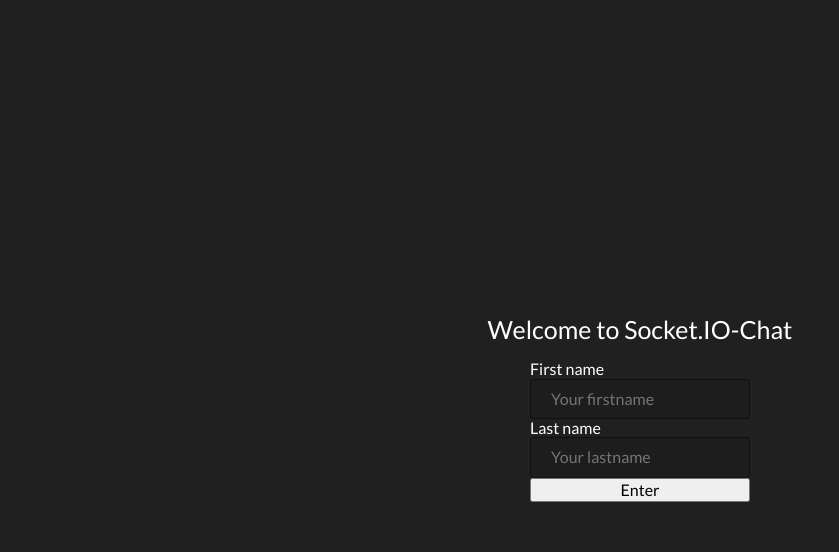
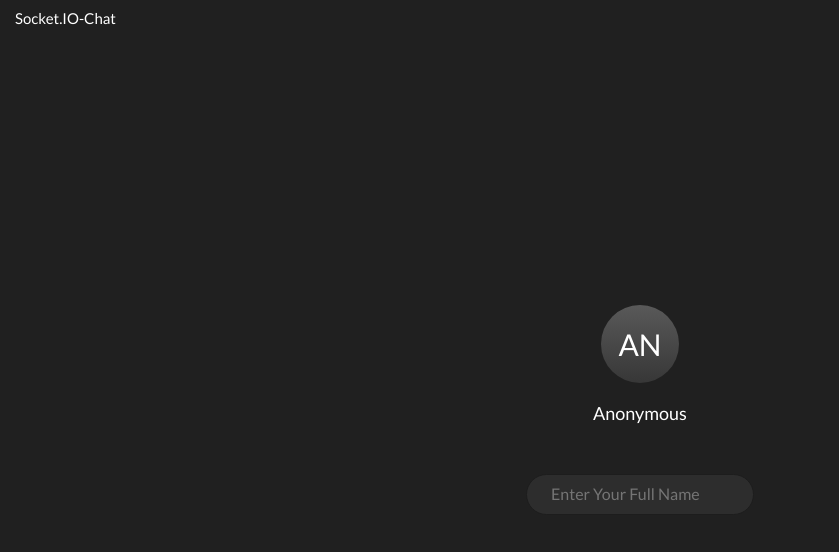
Before and after one commit to jsphkm/socket.io-react-chat, a React (Create React App) app: page / in a window 1280 px wide. Shown: the top 552 px of the page, without its empty margins (0-839 px from the left). Built offline with nearby package versions, Linux system fonts and the light colour scheme.

Commit message:
Create a landing page with user's full name input form  - Create a placeholder of a user icon with initials and name  - Create an input for full name  - Add a link back to the repo

```diff
--- a/src/landing-page/index.js
+++ b/src/landing-page/index.js
@@ -1,26 +1,35 @@
 import React from 'react';
+import { Link } from 'react-dom';
 import "./styles.css";
 
 const LandingPage = () => {
   return (
-    <div className="landingpage-container">
-      <h1 className="landingpage-header">
-        Welcome to Socket.IO-Chat
-      </h1>
-      <form className="name-form">
-        <label htmlFor="firstname-input">First name</label>
-        <input
-        id="firstname-input"
-        placeholder="Your firstname"
-        />
-        <label htmlFor="lastname-input">Last name</label>
-        <input
-        id="lastname-input"
-        placeholder="Your lastname"
-        />
-        <button type="submit">Enter</button>
-      </form>
-    </div>
+    <main className="landingpage-container">
+      <a
+      className="landingpage-header"
+      href="https://github.com/jsphkm/socket.io-chat"
+      rel="noopener noreferrer"
+      target="_blank"
+      >
+        Socket.IO-Chat
+      </a>
+      <div className="landingpage-subcontainer">
+        <div className="preview-container">
+          <div className="preview-icon-container">
+            <div className="preview-icon"></div>
+            <div className="preview-initials">AN</div>
+          </div>
+          <div className="preview-fullname">Anonymous</div>
+        </div>
+        <form className="name-form">
+          <input
+          id="fullname-input"
+          placeholder="Enter Your Full Name"
+          />
+          <button id="fullname-button" type="submit">Enter</button>
+        </form>
+      </div>
+    </main>
   )
 }
 
--- a/src/landing-page/styles.css
+++ b/src/landing-page/styles.css
@@ -1,26 +1,85 @@
 .landingpage-container {
   display: flex;
-  flex-direction: column;
   align-items: center;
   justify-content: center;
   height: 100vh;
 }
 
+.landingpage-subcontainer {
+  display: flex;
+  flex-direction: column;
+}
+
 .landingpage-header {
+  position: absolute;
+  top: 10px;
+  left: 15px;
   font-weight: 400;
-  font-size: 25px;
+  font-size: 15px;
+  text-align: center;
+  color: white;
+  text-decoration: none;
+}
+
+.preview-container {
+  display: flex;
+  flex-direction: column;
+  align-items: center;
+}
+
+.preview-icon-container {
+  position: relative;
+  margin: 20px 0;
+}
+
+.preview-icon {
+  background: linear-gradient(#595959, #373737);
+  border-radius: 45px;
+  width: 78px;
+  height: 78px;
+}
+
+.preview-fullname {
+  font-size: 18px;
+}
+
+.preview-initials {
+  height: 100%;
+  width: 100%;
+  position: absolute;
+  display: flex;
+  justify-content: center;
+  align-items: center;
+  top: 0;
+  left: 0;
+  font-size: 30px;
 }
 
 .name-form {
   display: flex;
   flex-direction: column;
+  margin-top: 50px;
 }
 
-#firstname-input, #lastname-input {
-  border: 1px solid #101010;
-  background-color: #1d1d1d;
-  padding: 10px 20px;
+#fullname-input {
+  border: 1px solid #1d1d1d;
+  background-color: #2d2d2d;
+  padding: 10px 24px;
+  border-radius: 28px;
+  font-size: 16px;
+  color: white;
+}
+
+#fullname-input:hover, #fullname-input:focus {
+  filter: drop-shadow(0 0 0.2rem #101010);
+}
+
+#fullname-button {
+  display: none;
+  background-color: #3078FF;
+  border: none;
   border-radius: 3px;
   font-size: 16px;
   color: white;
+  padding: 10px;
 }
```
